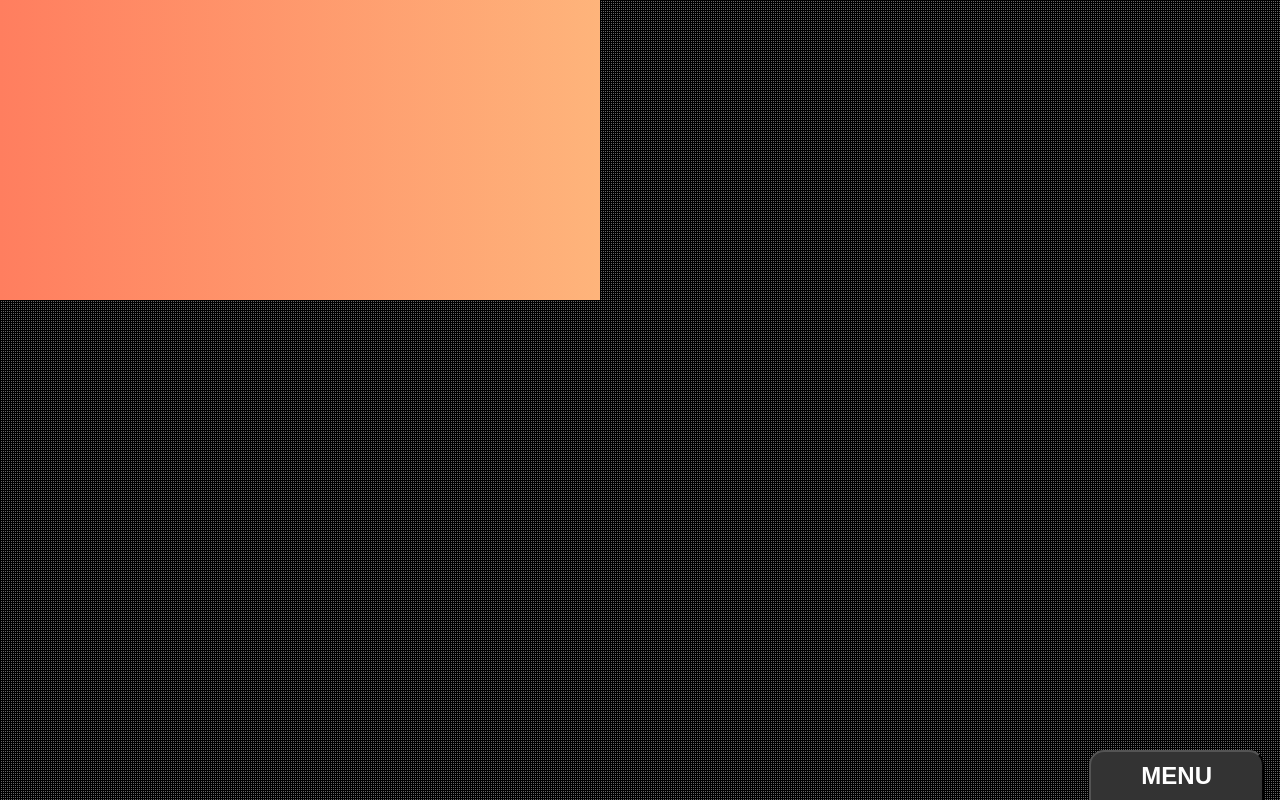
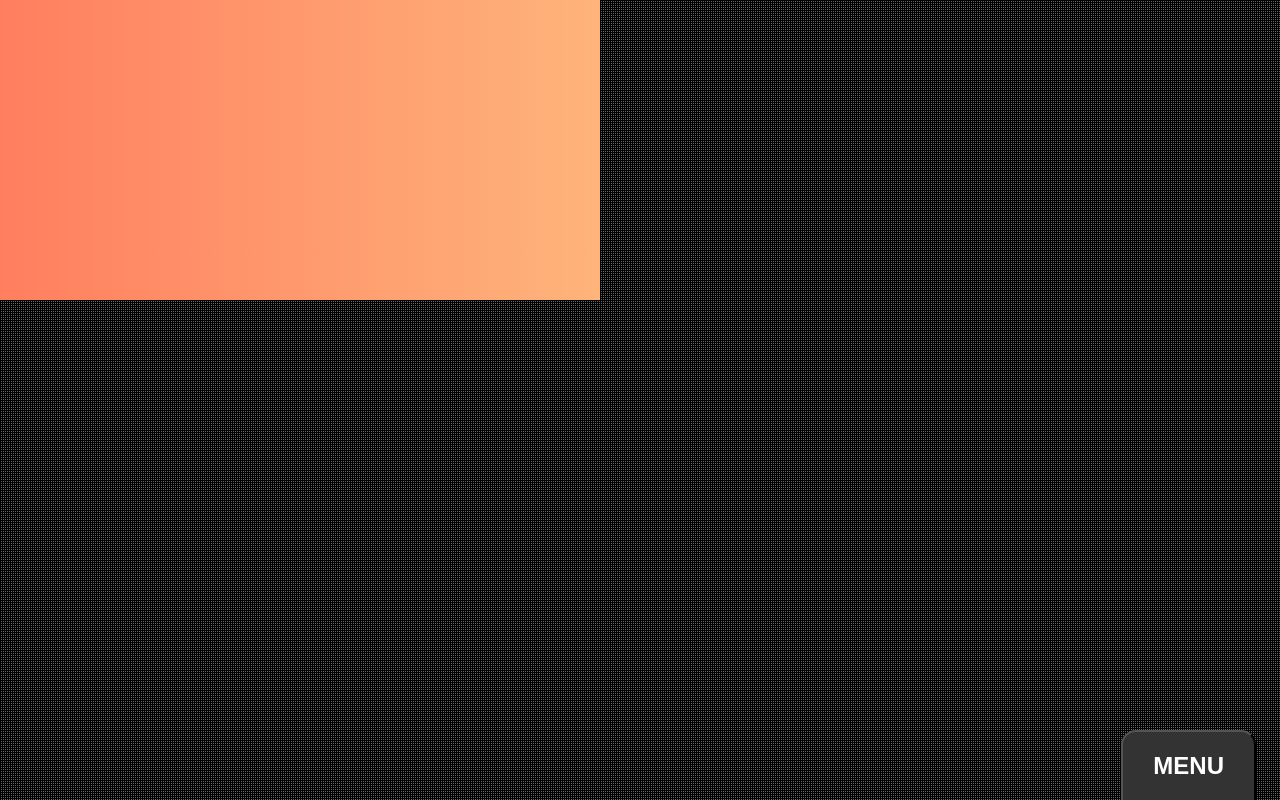
Before and after one commit to padcmoi/drag_and_drop_gradient_header, a plain HTML site: page index.html in a window 1280 px wide. Drawn offline with nearby package versions, Linux system fonts and the light colour scheme.

Commit message:
fix: menu display issues

```diff
--- a/index.html
+++ b/index.html
@@ -17,7 +17,6 @@
         align-items: flex-start;
         font-family: Arial, sans-serif;
         flex-direction: column;
-        overflow: hidden;
         user-select: none;
         -webkit-user-select: none;
         -moz-user-select: none;
@@ -70,16 +69,16 @@
         min-height: 200px;
       }
       .menu-toggle {
-        color: white;
         text-align: right;
-        margin-right: 1em;
       }
       .menu-toggle .menuBtn {
         background-color: #333;
         font-weight: bold;
         border-bottom: none;
+        margin: 0;
+        margin-right: 1em;
         color: white;
-        padding: 10px 50px;
+        padding: 20px 30px;
         border-top-left-radius: 15px;
         border-top-right-radius: 15px;
         font-size: 1.5em;
@@ -143,11 +142,12 @@
       }
 
       button {
-        margin-top: 20px;
-        padding: 10px 20px;
+        margin: 5px 0;
+        padding: 10px;
         font-size: 1em;
         cursor: pointer;
       }
+
       fieldset legend {
         text-align: left;
       }
@@ -238,10 +238,12 @@
               <fieldset class="text-center">
                 <legend>Options</legend>
                 <div>
-                  <label class="cursor-pointer" for="grid-container-id">Grille 𝄜:</label>
+                  (
+                  <label class="cursor-pointer" for="grid-container-id">Grille:</label>
                   <input type="checkbox" id="grid-container-id" onchange="toggleGridContainer()" />
-                  <label class="cursor-pointer" for="magnet-container-id">Aimant: 🧲</label>
+                  <label class="cursor-pointer" for="magnet-container-id">🧲</label>
                   <input type="checkbox" id="magnet-container-id" onchange="toggleMagnetContainer()" />
+                  )
                 </div>
 
                 <button onclick="selectMenu('add-text-menu')">Ajouter un texte</button>
```
Also changed, not shown: 1 other file.
